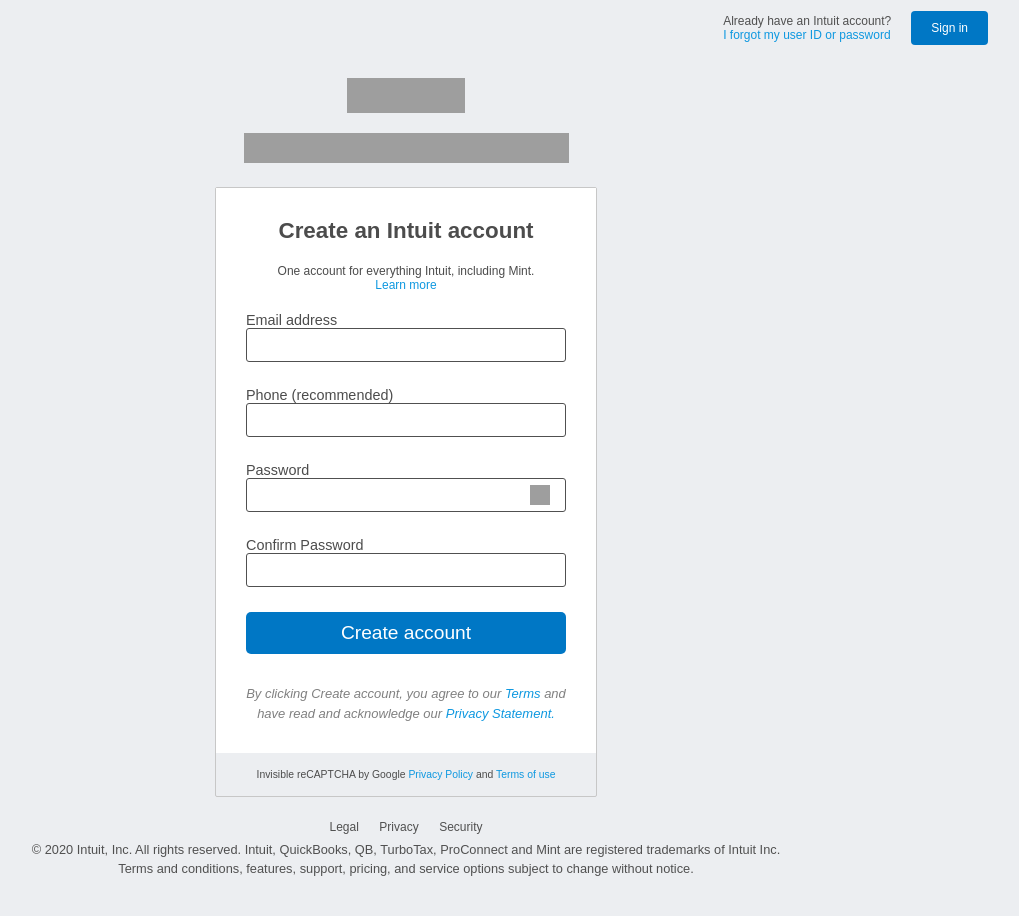
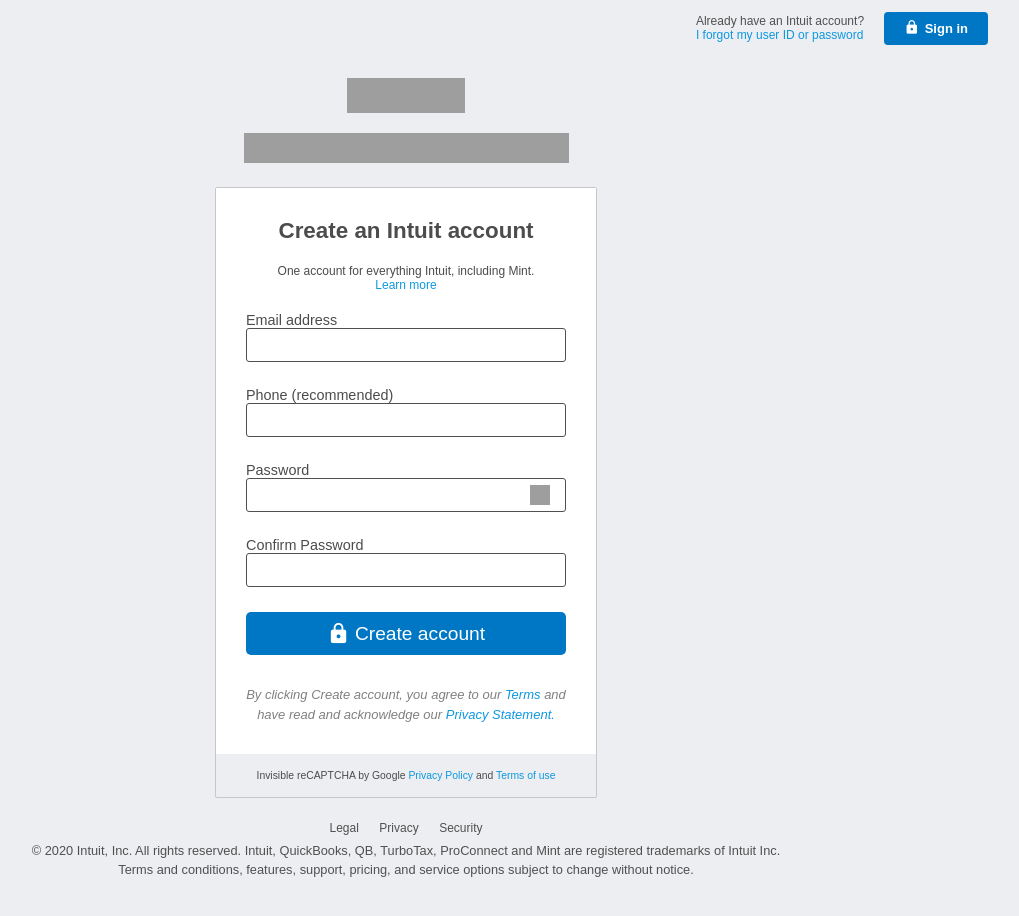
Before and after one commit to fc-anjos/html-forms, a plain HTML site: page index.html in a window 1280 px wide. Shown: the whole page, without its empty margins (234-1253 px from the left). Drawn offline with Linux system fonts and the light colour scheme; grey boxes are pictures that could not be loaded; a web font is replaced by a local one.

Commit message:
added lock to buttons, moved header to right in a way that also works on chrome

```diff
--- a/css/style.css
+++ b/css/style.css
@@ -28,8 +28,8 @@
   height: 40px;
   display: flex;
   flex-direction: row;
-  justify-content: right;
   align-items: center;
+  justify-content: flex-end;
   font-weight: 400;
   font-size: 12px;
 }
@@ -52,11 +52,13 @@
 
 #sign-in {
   display: flex;
+  justify-self: flex-end;
   align-items: center;
   background-color: #0077c5;
   padding: 10px 20px 10px 20px;
   border-radius: 4px;
   margin: 0 20px 0 20px;
+  font-size: 13px;
 }
 
 .logo {
@@ -149,18 +151,18 @@
   padding: 0 0 6px 0;
 }
 
-#full-create {
+#create-account {
+  display: flex;
+  align-items: center;
+  justify-content: center;
+  color: white;
+  border: none;
   width: 100%;
   background-color: #0077c5;
   text-align: center;
   padding: 10px 0 10px 0;
   font-size: 1.2em;
   border-radius: 5px;
-}
-
-#create-account {
-  display: flex;
-  justify-content: center;
 }
 
 .full-links:hover {
@@ -181,6 +183,15 @@
 .full-links:link {
   text-decoration: none;
   color: #0e98e0;
+}
+
+#sign-in-lock {
+  font-size: 1.2em;
+  margin-right: 5px;
+}
+
+.button-links {
+  height: 13px;
 }
 
 .button-links:hover {
--- a/index.html
+++ b/index.html
@@ -6,7 +6,7 @@
   <title>Intuit Accounts - sign up</title>
   <link rel="stylesheet" type="text/css" href="css/style.css">
   <link href="https://fonts.googleapis.com/css?family=Muli&display=swap" rel="stylesheet">
-
+  <link href="https://fonts.googleapis.com/icon?family=Material+Icons" rel="stylesheet">
 </head>
 
 <body>
@@ -24,7 +24,8 @@
     <a id="sign-in"
       href="https://accounts.intuit.com/index.html?offering_id=Intuit.ifs.mint&namespace_id=50000026&redirect_url=https%3A%2F%2Fmint.intuit.com%2Foverview.event%3Futm_medium%3Ddirect%26cta%3Dhero_sign_up_free_ProspectWeb%26ivid%3D9cd12f70-97ce-4c61-aae9-fa20076db0ac%26adobe_mc%3DMCMID%253D74856786255558036121282353829384929139%257CMCORGID%253D969430F0543F253D0A4C98C6%252540AdobeOrg%257CTS%253D1579188765%26ivid%3D9cd12f70-97ce-4c61-aae9-fa20076db0ac"
       class="button-links">
-      Sign in
+      <i id="sign-in-lock" class="material-icons">lock</i>
+      <b>Sign in</b>
     </a>
 
   </div>
@@ -79,12 +80,11 @@
           <input id="conf-password" type="password">
         </div>
 
-        <a id="full-create" href="www.google.com" class="button-links">
-          <!-- Logo space -->
-          <div id="create-account">
-            Create account
-          </div>
-        </a>
+        <!-- Logo space -->
+        <button id="create-account">
+          <i id="sign-in-lock" class="material-icons">lock</i>
+          Create account
+        </button>
         <span class="terms-of-use">
           <span>
             By clicking Create account, you agree to our
```
